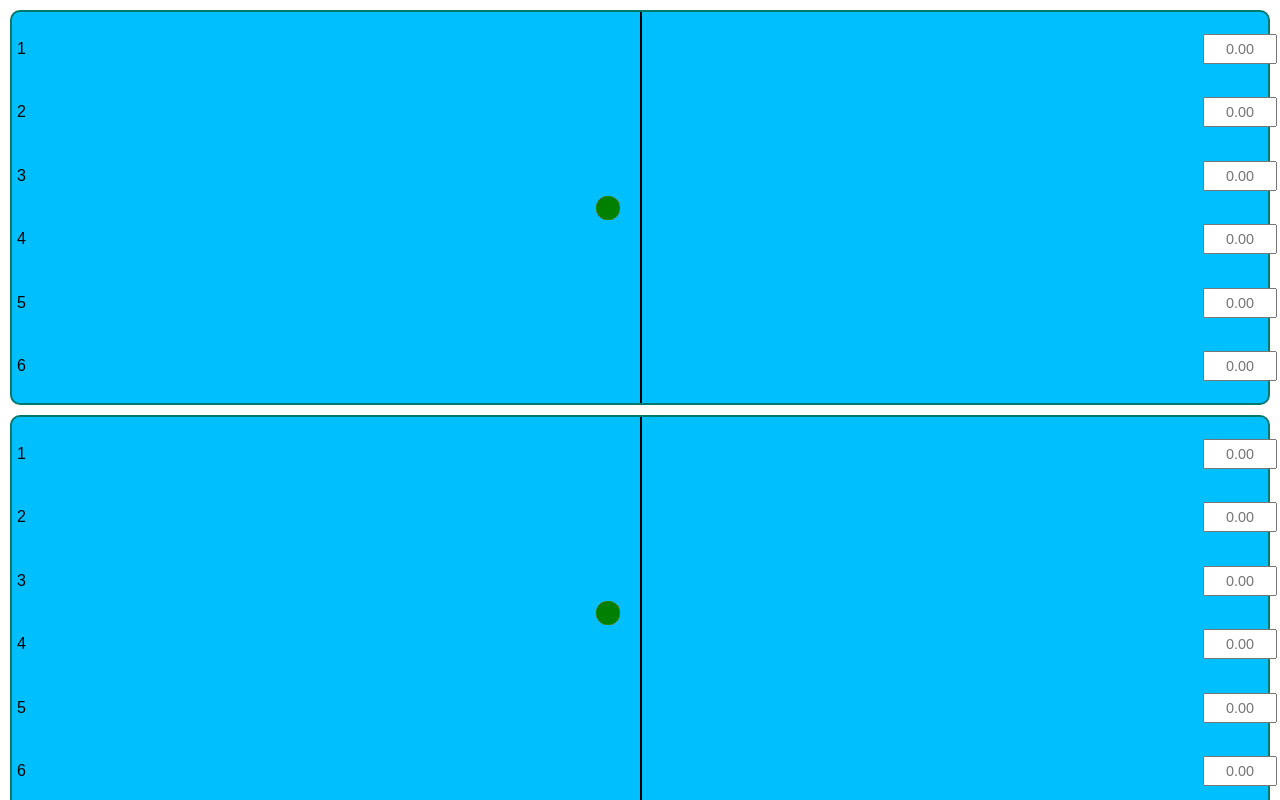
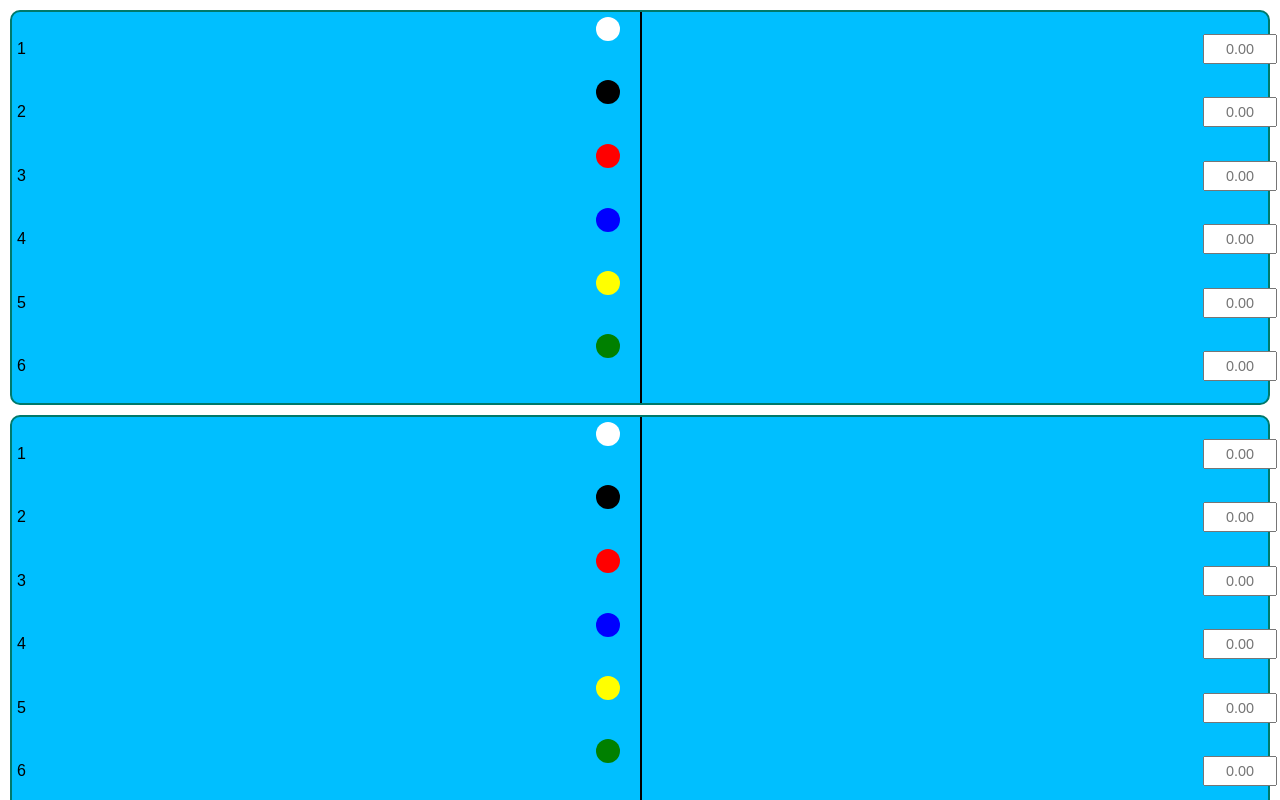
Before and after one commit to ta01da27o-arch/boat-ai-smart, a plain HTML site: page index.html in a window 1280 px wide. Drawn offline with Linux system fonts and the light colour scheme.

Commit message:
Add files via upload

```diff
--- a/index.html
+++ b/index.html
@@ -61,8 +61,8 @@ html, body {
   border-radius: 50%;
   cursor: grab;
   transition: transform 0.1s;
-  /* ○の右端が黒線に接する初期位置 */
   position: absolute;
+  /* 右端が黒線に接する初期位置 */
   left: calc(50% - 24px);
 }
 .inputs-column {
@@ -91,12 +91,12 @@ html, body {
       <div>1</div><div>2</div><div>3</div><div>4</div><div>5</div><div>6</div>
     </div>
     <div class="circles-column" id="average-circles">
-      <span class="circle" style="background:white;" data-index="0"></span>
-      <span class="circle" style="background:black;" data-index="1"></span>
-      <span class="circle" style="background:red;" data-index="2"></span>
-      <span class="circle" style="background:blue;" data-index="3"></span>
-      <span class="circle" style="background:yellow;" data-index="4"></span>
-      <span class="circle" style="background:green;" data-index="5"></span>
+      <span class="circle" style="background:white; top:0%;" data-index="0"></span>
+      <span class="circle" style="background:black; top:16.66%;" data-index="1"></span>
+      <span class="circle" style="background:red; top:33.33%;" data-index="2"></span>
+      <span class="circle" style="background:blue; top:50%;" data-index="3"></span>
+      <span class="circle" style="background:yellow; top:66.66%;" data-index="4"></span>
+      <span class="circle" style="background:green; top:83.33%;" data-index="5"></span>
     </div>
     <div class="inputs-column" id="average-inputs">
       <input type="text" id="avg1" placeholder="0.00">
@@ -115,12 +115,12 @@ html, body {
       <div>1</div><div>2</div><div>3</div><div>4</div><div>5</div><div>6</div>
     </div>
     <div class="circles-column" id="display-circles">
-      <span class="circle" style="background:white;" data-index="0"></span>
-      <span class="circle" style="background:black;" data-index="1"></span>
-      <span class="circle" style="background:red;" data-index="2"></span>
-      <span class="circle" style="background:blue;" data-index="3"></span>
-      <span class="circle" style="background:yellow;" data-index="4"></span>
-      <span class="circle" style="background:green;" data-index="5"></span>
+      <span class="circle" style="background:white; top:0%;" data-index="0"></span>
+      <span class="circle" style="background:black; top:16.66%;" data-index="1"></span>
+      <span class="circle" style="background:red; top:33.33%;" data-index="2"></span>
+      <span class="circle" style="background:blue; top:50%;" data-index="3"></span>
+      <span class="circle" style="background:yellow; top:66.66%;" data-index="4"></span>
+      <span class="circle" style="background:green; top:83.33%;" data-index="5"></span>
     </div>
     <div class="inputs-column" id="display-inputs">
       <input type="text" id="disp1" placeholder="0.00">
```
